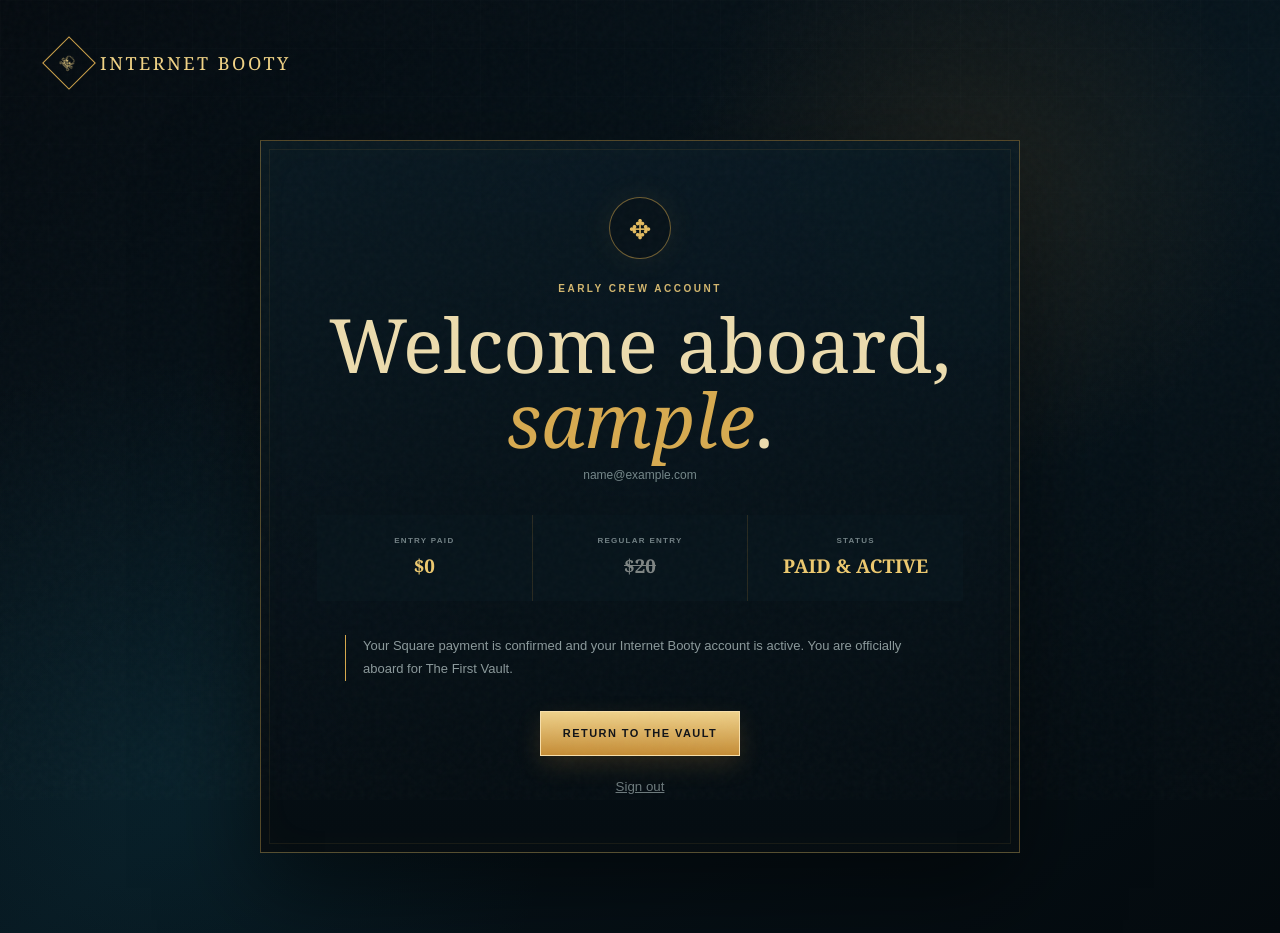
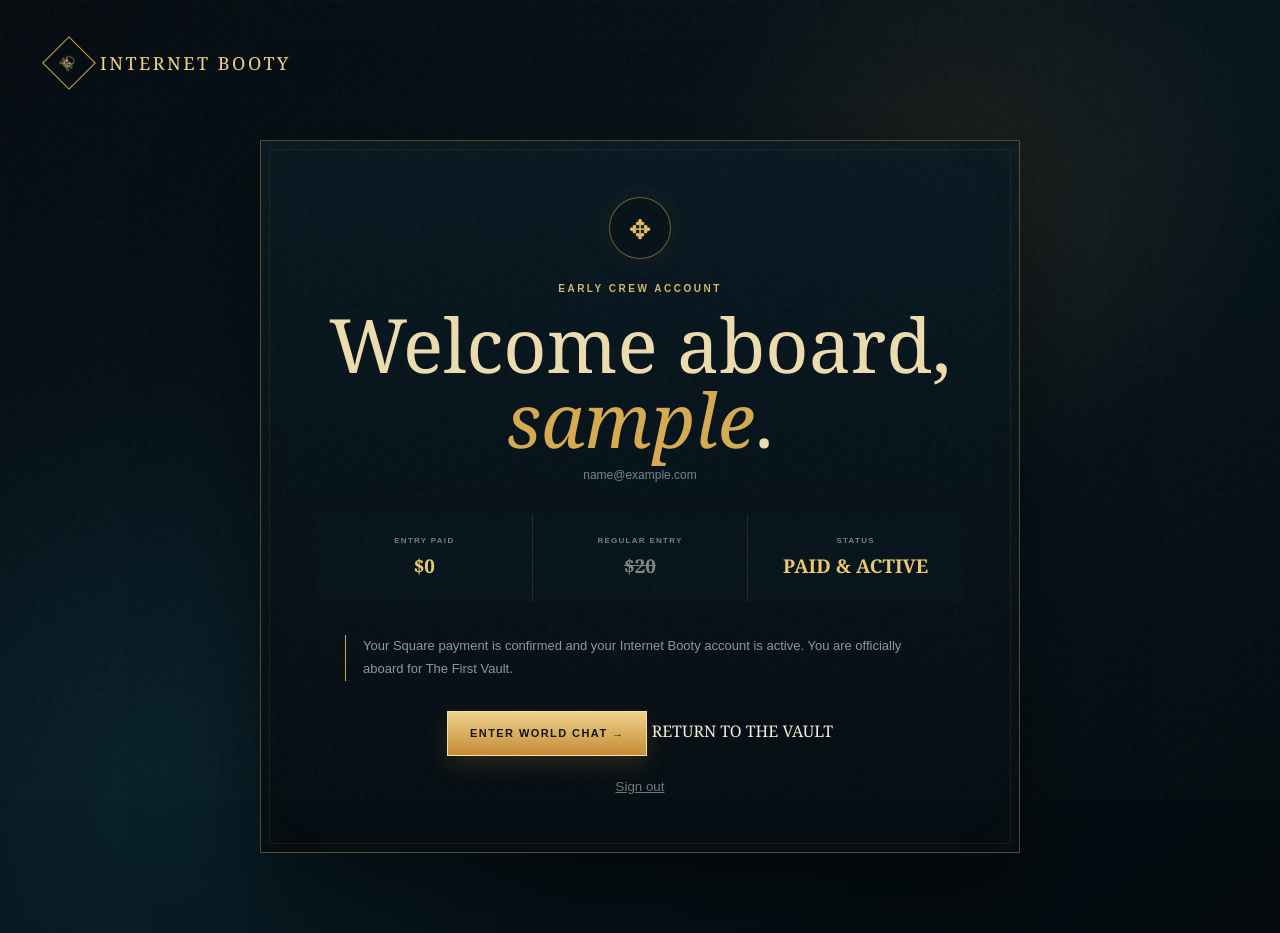
Before and after one commit to ShanePrairie/internetbooty, a Flask app: template templates/crew.html in a window 1280 px wide. Run offline with Flask 3, Linux system fonts and the light colour scheme; the template is opened without the code that fills it: most values are stand-ins (such as "Sample title", 1, 10 or a date in 2020); parts of the project's set-up code (start-up, migrations or seed data) failed here and were passed over.

Commit message:
Add world chat access to crew account

```diff
--- a/templates/crew.html
+++ b/templates/crew.html
@@ -42,7 +42,10 @@
         <p>Your Square payment is confirmed and your Internet Booty account is active. You are officially aboard for The First Vault.</p>
       </div>
 
-      <a class="primary crew-home" href="/">RETURN TO THE VAULT</a>
+      <div class="crew-actions">
+        <a class="primary crew-home" href="{{ url_for('crew_chat') }}">ENTER WORLD CHAT →</a>
+        <a class="crew-secondary" href="/">RETURN TO THE VAULT</a>
+      </div>
       <form method="post" action="{{ url_for('crew_logout') }}" class="logout-form">
         <input type="hidden" name="_csrf" value="{{ csrf_token() }}">
         <button type="submit">Sign out</button>
```
